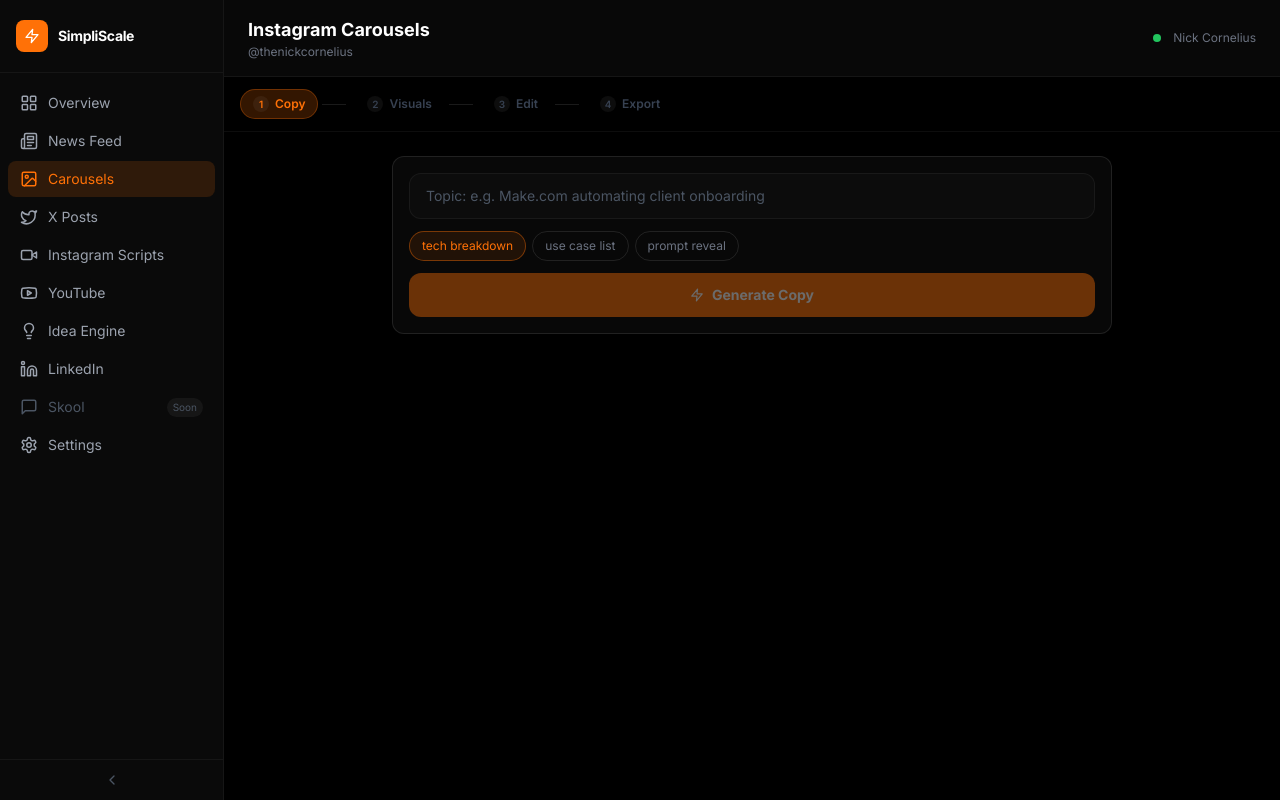
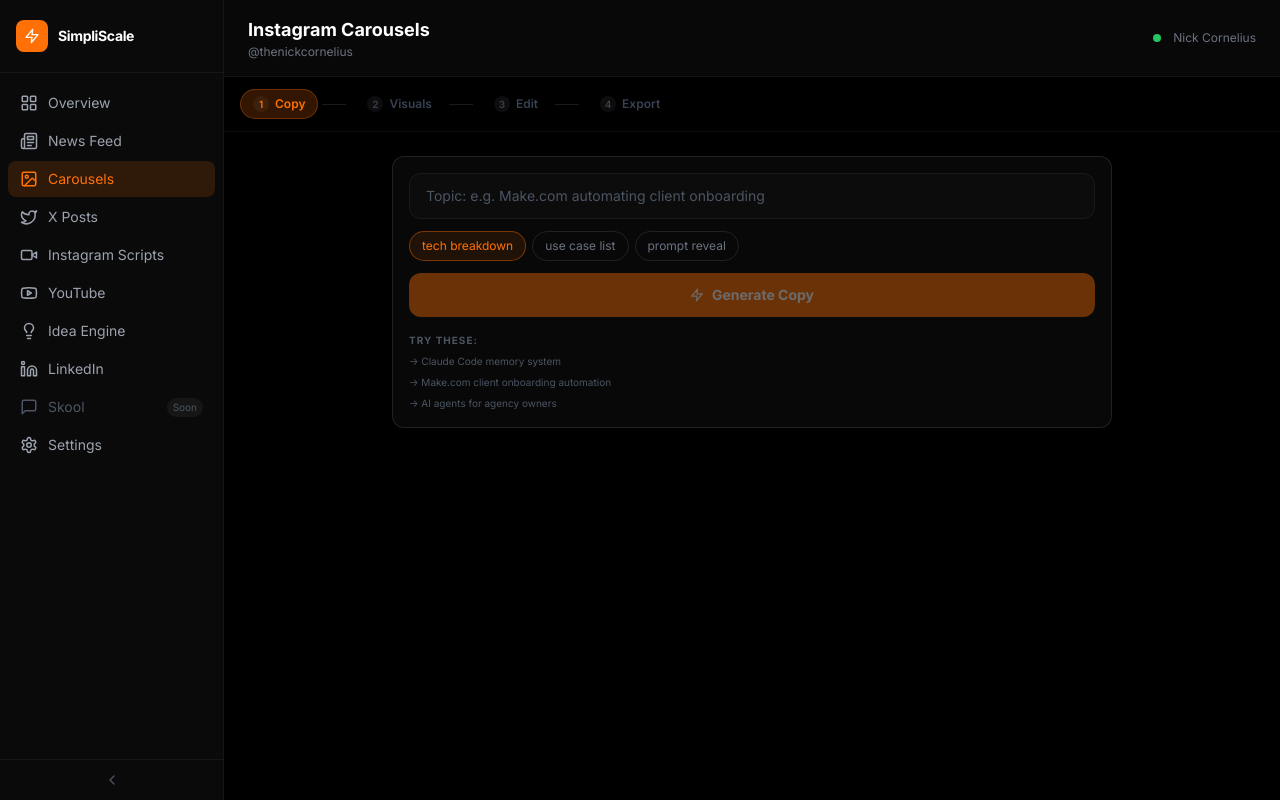
Before and after one commit to fullertonnick/ai-news-hub, a Next.js app in the folder frontend/: page /dashboard/carousel in a window 1280 px wide. Built offline with nearby package versions, Linux system fonts and the light colour scheme; a web font is replaced by a local one.

Commit message:
UX improvements: empty state hints, friendlier error messages, stale comment cleanup

```diff
--- a/frontend/app/components/carousel/Step1Copy.tsx
+++ b/frontend/app/components/carousel/Step1Copy.tsx
@@ -74,6 +74,18 @@ export default function Step1Copy() {
           className="w-full bg-brand-orange hover:bg-orange-500 disabled:opacity-40 text-white font-bold py-3 rounded-xl transition-colors text-sm flex items-center justify-center gap-2">
           {copyLoading ? <><Loader2 size={14} className="animate-spin" />Generating Copy...</> : <><Zap size={14} />{slides.length ? 'Regenerate All Copy' : 'Generate Copy'}</>}
         </button>
+
+        {!slides.length && !error && (
+          <div className="space-y-1.5 pt-1">
+            <p className="text-[10px] text-gray-600 uppercase tracking-widest font-bold">Try these:</p>
+            {['Claude Code memory system', 'Make.com client onboarding automation', 'AI agents for agency owners'].map(t => (
+              <button key={t} onClick={() => store.setTopic(t)}
+                className="text-[10px] text-gray-600 hover:text-brand-orange transition-colors block truncate text-left">
+                → {t}
+              </button>
+            ))}
+          </div>
+        )}
       </div>
 
       {/* Error banner */}
--- a/frontend/app/components/carousel/Step2Visuals.tsx
+++ b/frontend/app/components/carousel/Step2Visuals.tsx
@@ -109,7 +109,8 @@ export default function Step2Visuals() {
       if (id.dataUrl) {
         useCarouselStore.getState().setSlideBackground(slideId, id.dataUrl);
       } else {
-        const msg = id.error || 'Image generation returned no result';
+        const rawMsg = id.error || 'Image generation returned no result';
+        const msg = rawMsg.includes('GEMINI_API_KEY') ? 'No API key — set GEMINI_API_KEY to generate backgrounds' : rawMsg;
         setBgError(prev => ({ ...prev, [slideId]: msg }));
         useCarouselStore.getState().setSlideBackgroundStatus(slideId, 'error');
       }
--- a/frontend/app/components/carousel/Step3Edit.tsx
+++ b/frontend/app/components/carousel/Step3Edit.tsx
@@ -100,8 +100,6 @@ export default function Step3Edit() {
   const stickers = slide?.stickers || [];
   const textOverlays = slide?.textOverlays || [];
   const filteredBank = selectedCategory === 'All' ? STICKER_BANK : STICKER_BANK.filter(s => s.category === selectedCategory);
-
-  // No auto-convert anymore — we make the baked-in text directly draggable below.
 
   // ── Draggable text handle for the slide's main text block ──
   const textDragRef = useRef<{ startX: number; startY: number; origX: number; origY: number } | null>(null);
```
